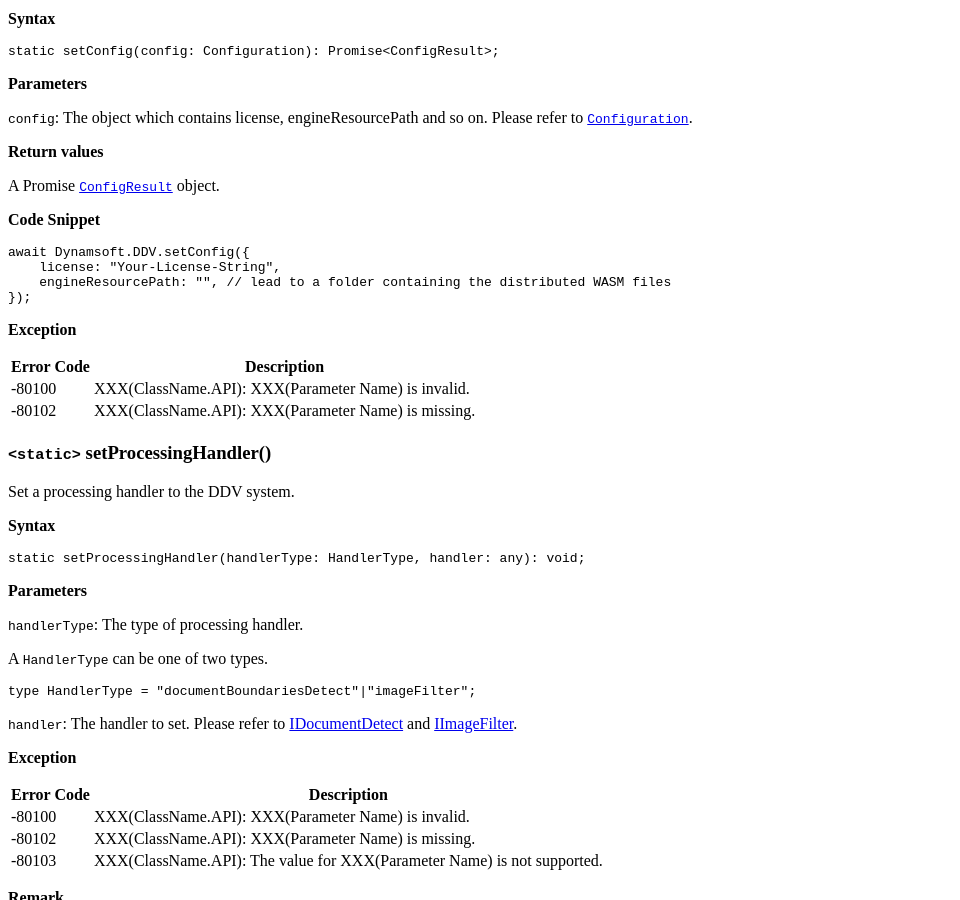
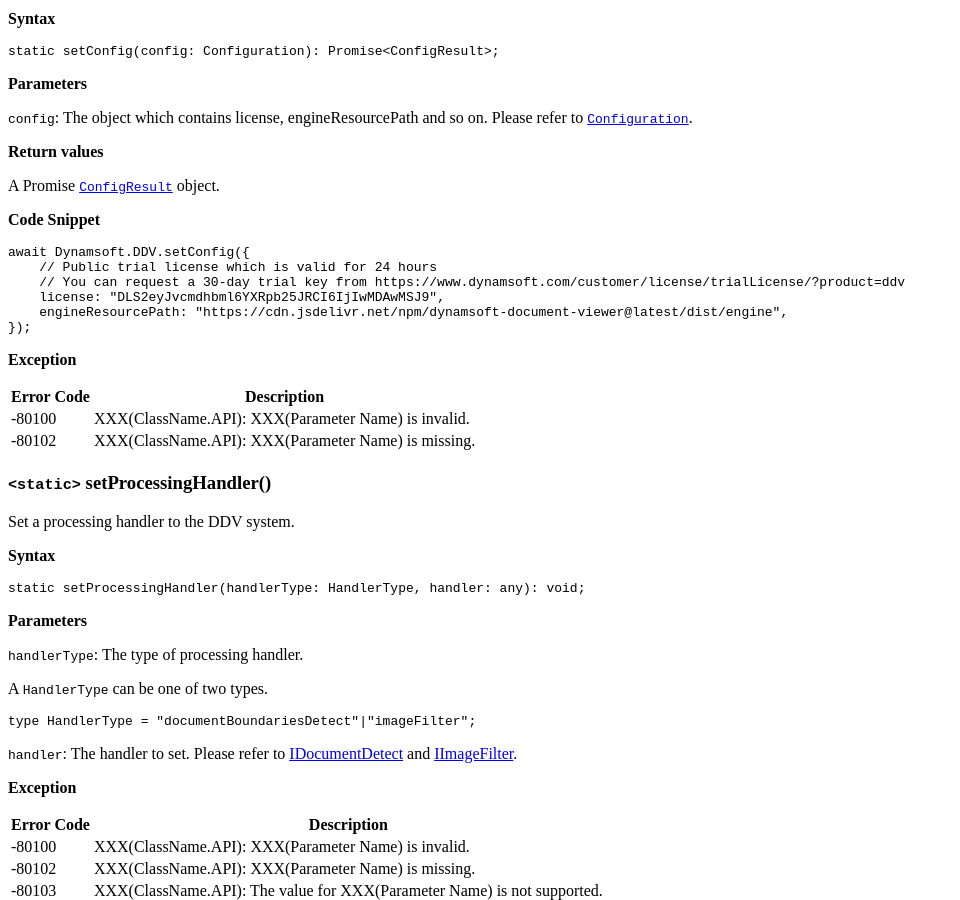
Before and after one commit to dynamsoft-docs/document-viewer-docs, a Jekyll site: the page built from api/namespace/ddv.md, in a window 1280 px wide and 900 px high, scrolled down 1692 px. Shown: the whole window, without its empty margins (0-960 px from the left). Built offline with Jekyll 4.4.1, drawn with Linux system fonts in a browser that asks for light colours.

Commit message:
Update ddv.md

````diff
--- a/api/namespace/ddv.md
+++ b/api/namespace/ddv.md
@@ -93,8 +93,10 @@ A Promise [`ConfigResult`]({{ site.api }}interface/configresult.html) object.
 
 ```typescript
 await Dynamsoft.DDV.setConfig({
-    license: "Your-License-String",
-    engineResourcePath: "", // lead to a folder containing the distributed WASM files
+    // Public trial license which is valid for 24 hours
+    // You can request a 30-day trial key from https://www.dynamsoft.com/customer/license/trialLicense/?product=ddv
+    license: "DLS2eyJvcmdhbml6YXRpb25JRCI6IjIwMDAwMSJ9",
+    engineResourcePath: "https://cdn.jsdelivr.net/npm/dynamsoft-document-viewer@latest/dist/engine",
 });
 ```
 
````
